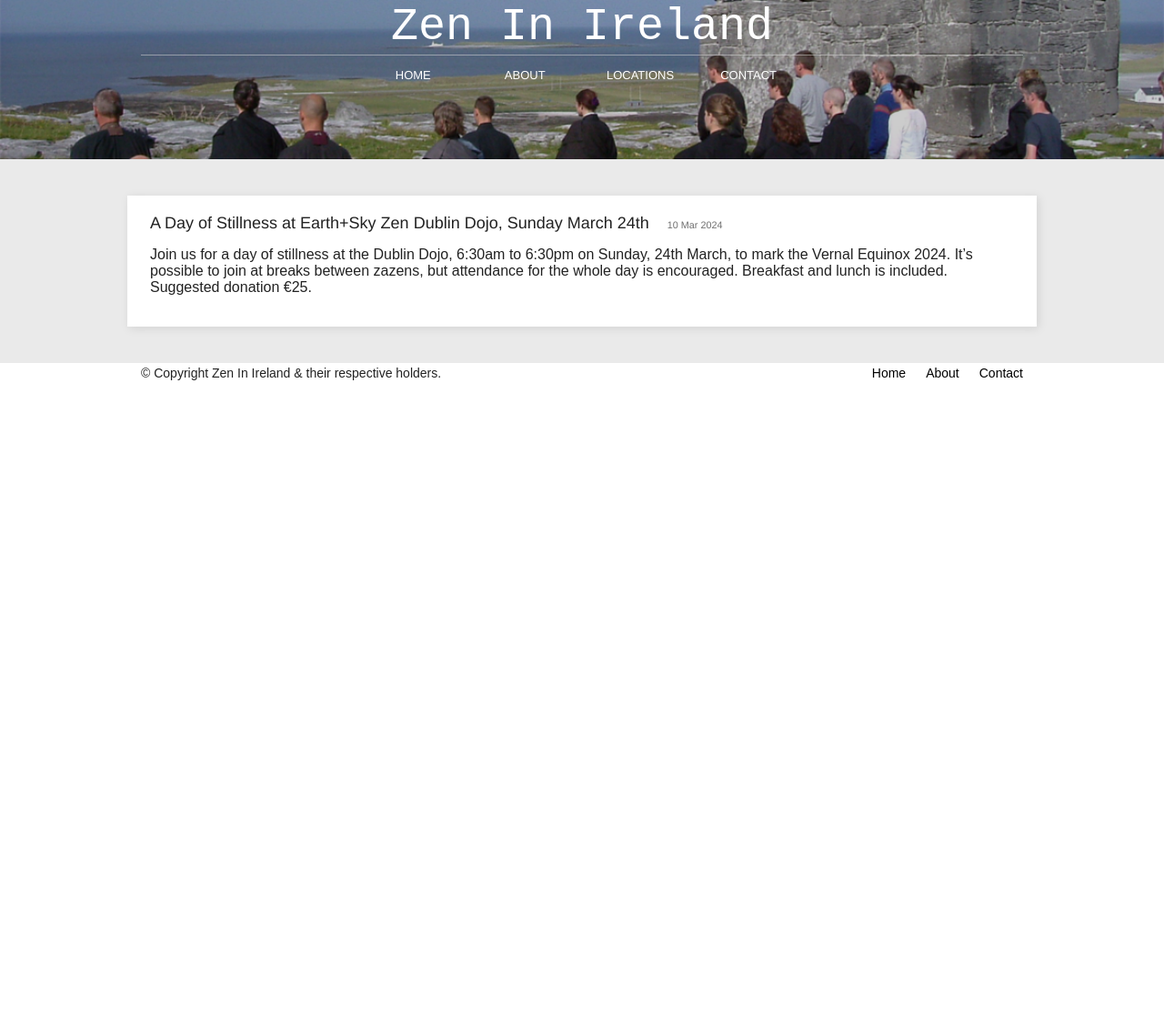
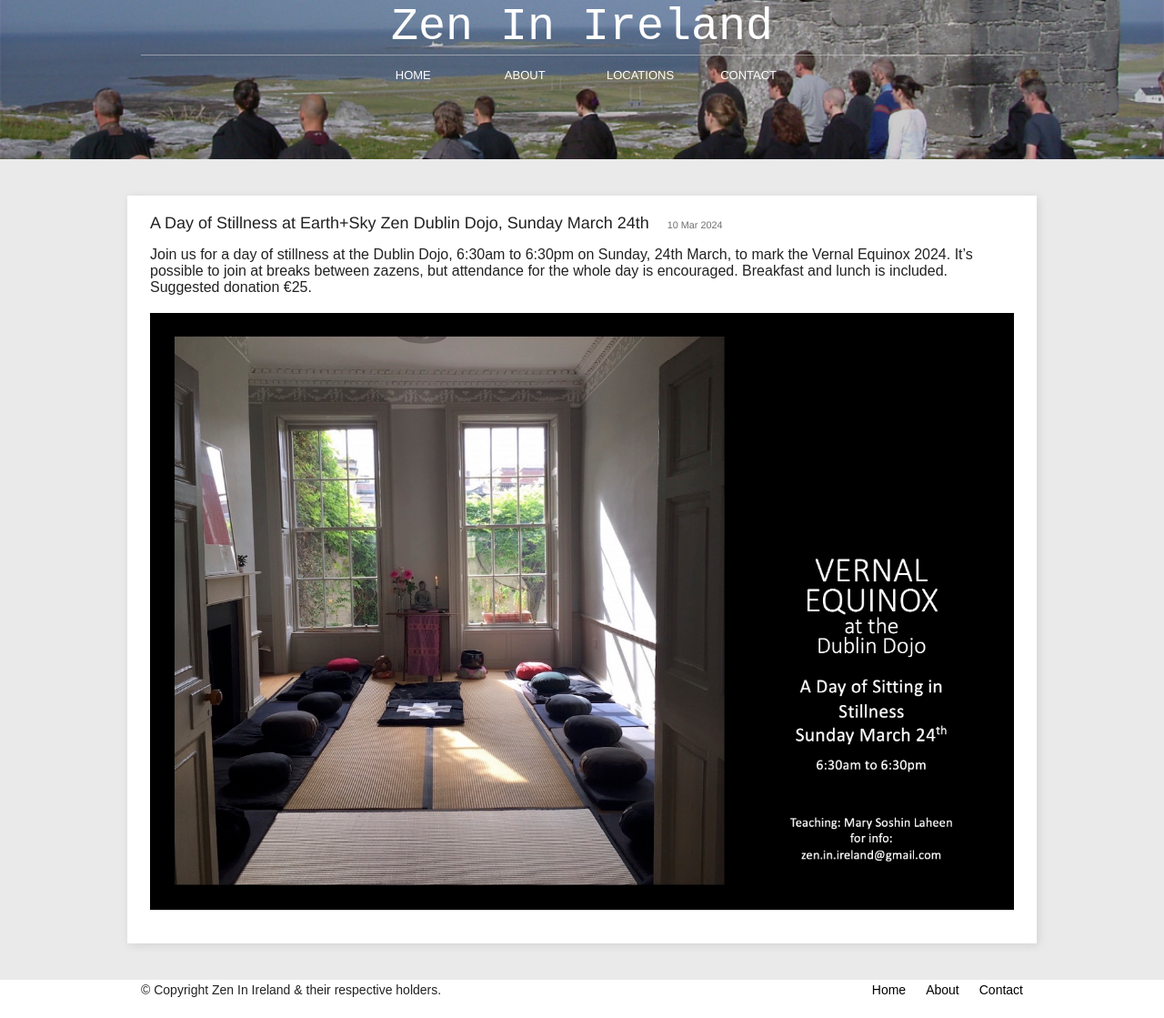
Before and after one commit to zen-ireland/zenireland.github.io, a Jekyll site: the page built from _posts/2024-03-10-a-day-of-stillness-at-earthsky-zen-dublin-dojo-sunday-march-24th.md, in a window 1280 px wide. Shown: the whole page at 91% size. Built offline with Jekyll 4.4.1, drawn with Linux system fonts in a browser that asks for light colours; before the commit the page ends 900 px from its top, so only the background shows below that.

Commit message:
TinaCMS content update

```diff
--- a/_posts/2024-03-10-a-day-of-stillness-at-earthsky-zen-dublin-dojo-sunday-march-24th.md
+++ b/_posts/2024-03-10-a-day-of-stillness-at-earthsky-zen-dublin-dojo-sunday-march-24th.md
@@ -7,3 +7,5 @@ image: /img/.gemrc
 ---
 
 Join us for a day of stillness at the Dublin Dojo, 6:30am to 6:30pm on Sunday, 24th March, to mark the Vernal Equinox 2024. It's possible to join at breaks between zazens, but attendance for the whole day is encouraged. Breakfast and lunch is included. Suggested donation €25.
+
+![](/img/equinox24_dayb+w.jpg)
```
